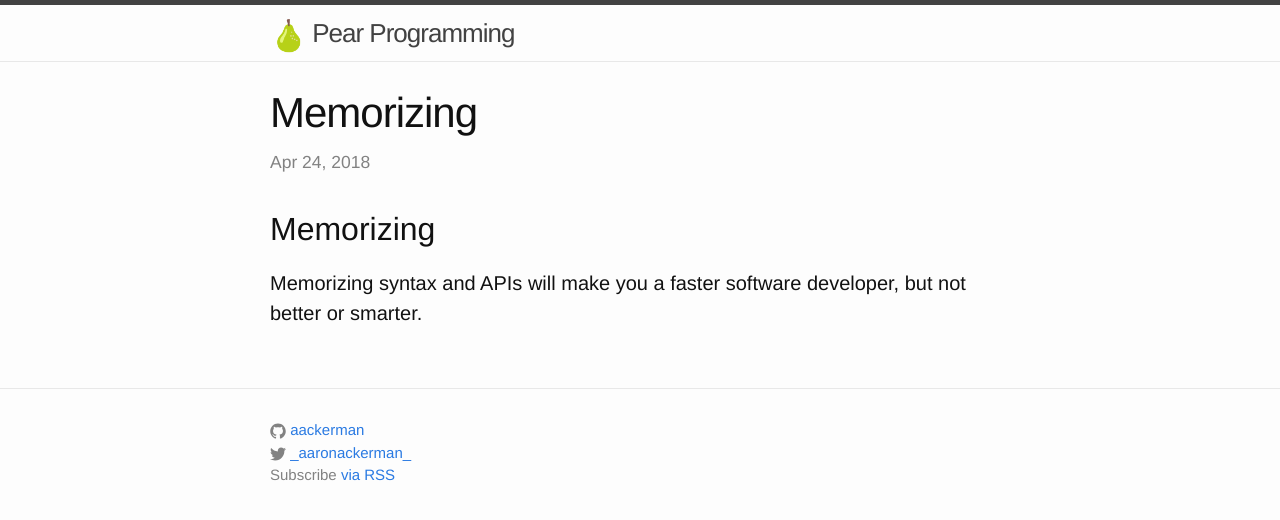
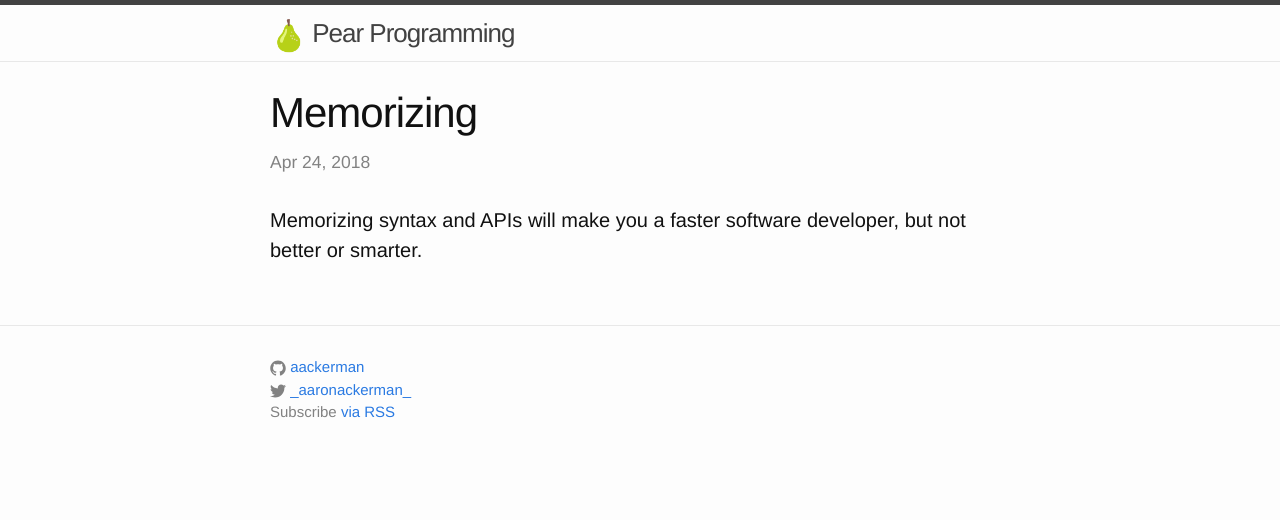
Before and after one commit to aackerman/aaronackerman.com, a Jekyll site: the page built from _posts/2018-04-24-memorizing.md, in a window 1280 px wide. Shown: the top 520 px of the page. Built offline with Jekyll 4.4.1, drawn with Linux system fonts in a browser that asks for light colours; emoji names are drawn with the system emoji font; our own code applies the rules of GitHub Pages for plain Markdown files.

Commit message:
Removed extra heading

```diff
--- a/_posts/2018-04-24-memorizing.md
+++ b/_posts/2018-04-24-memorizing.md
@@ -1,3 +1 @@
-## Memorizing
-
 Memorizing syntax and APIs will make you a faster software developer, but not better or smarter.
```
